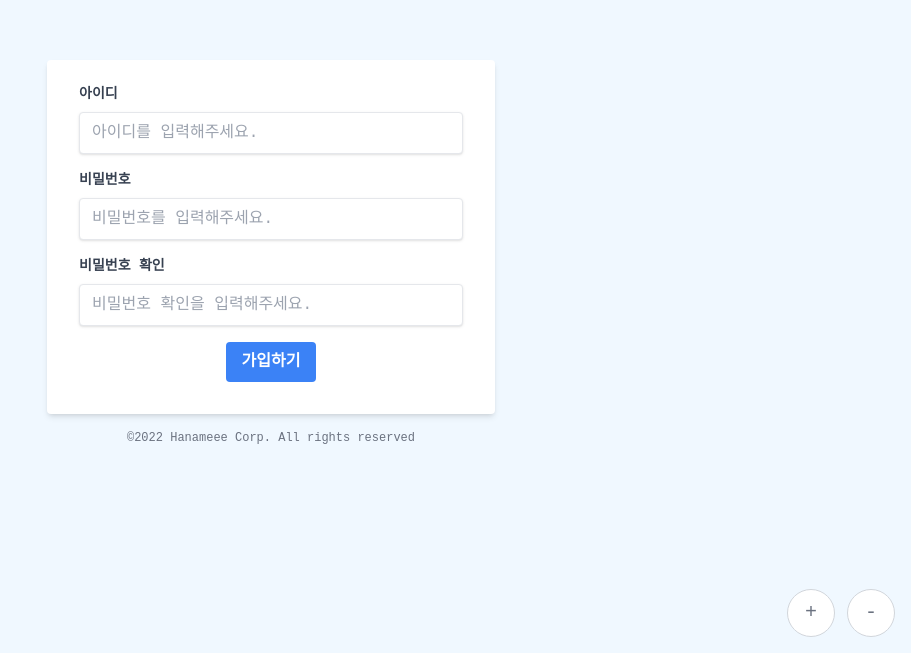
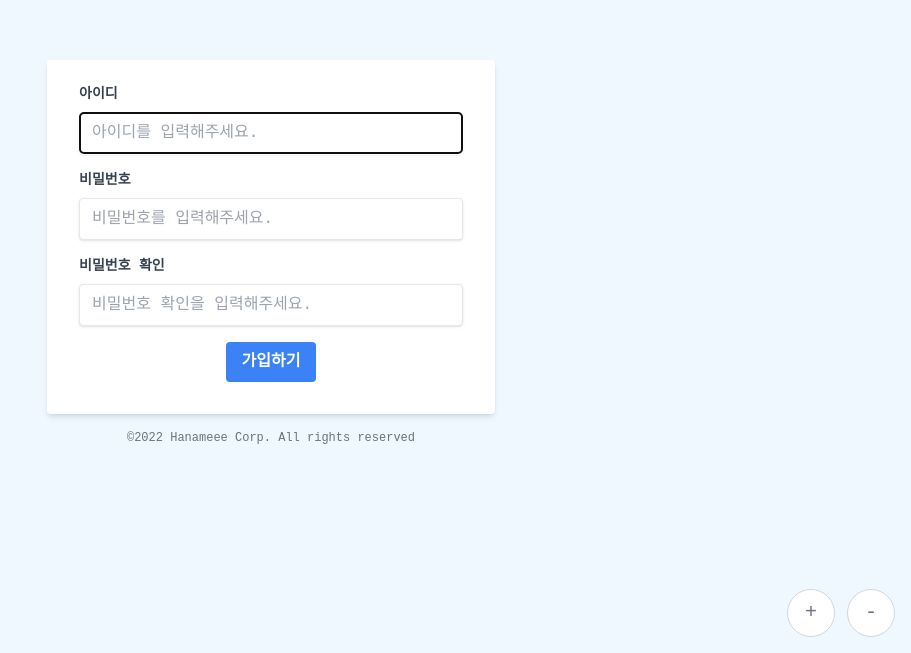
Before and after one commit to iam454/signup-app-react, a React (Create React App) app: page / in a window 1280 px wide. Shown: the part 147-800 px from the top of the page, without its empty margins (369-1280 px from the left). Built offline with nearby package versions, Linux system fonts and the light colour scheme; a web font is replaced by a local one.

Commit message:
feat: autofocus 구현

```diff
--- a/src/components/Form.jsx
+++ b/src/components/Form.jsx
@@ -10,7 +10,11 @@ const Form = () => {
       <FormInput
         id={"id"}
         label={"아이디"}
-        inputProps={{ type: "text", placeholder: "아이디를 입력해주세요." }}
+        inputProps={{
+          type: "text",
+          placeholder: "아이디를 입력해주세요.",
+          // autoFocus: true,
+        }}
       />
       <FormInput
         id={"pw"}
--- a/src/components/FormInput.jsx
+++ b/src/components/FormInput.jsx
@@ -1,4 +1,12 @@
+import { useEffect, useRef } from "react";
+
 const FormInput = ({ id, label, inputProps }) => {
+  const inputRef = useRef(null);
+  useEffect(() => {
+    if (id === "id") {
+      inputRef.current.focus();
+    }
+  }, []);
   return (
     <div className="mb-4">
       <label
@@ -10,6 +18,7 @@ const FormInput = ({ id, label, inputProps }) => {
       <input
         id={id}
         className="shadow border rounded w-full py-2 px-3 text-gray-700"
+        ref={inputRef}
         {...inputProps}
       />
       <div className="mt-1 mb-3 text-xs text-red-500"></div>
```
